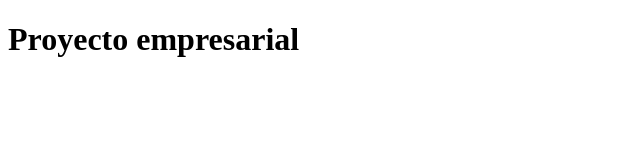
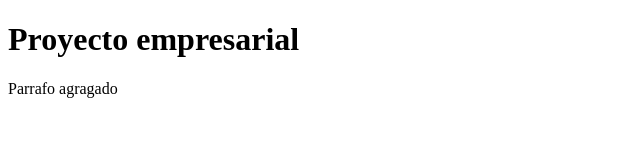
Before and after one commit to nelsongomezr/cursogit, a plain HTML site: page index.html in a window 1280 px wide. Shown: the whole page, without its empty margins (0-640 px from the left). Drawn offline with Linux system fonts and the light colour scheme.

Commit message:
Update index.html

```diff
--- a/index.html
+++ b/index.html
@@ -9,5 +9,6 @@
 </head>
 <body>
     <h1>Proyecto empresarial</h1>
+    <p>Parrafo agragado</p>
 </body>
 </html>
```
